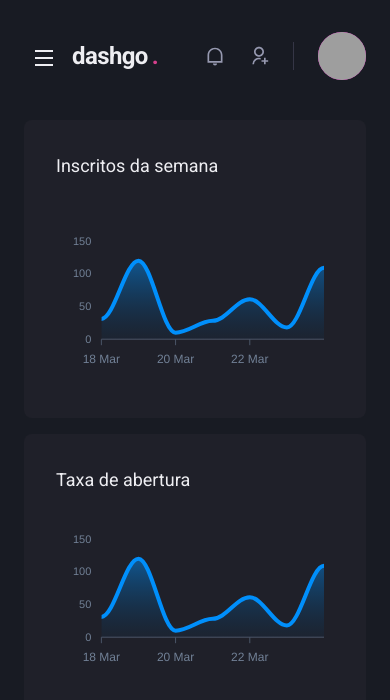
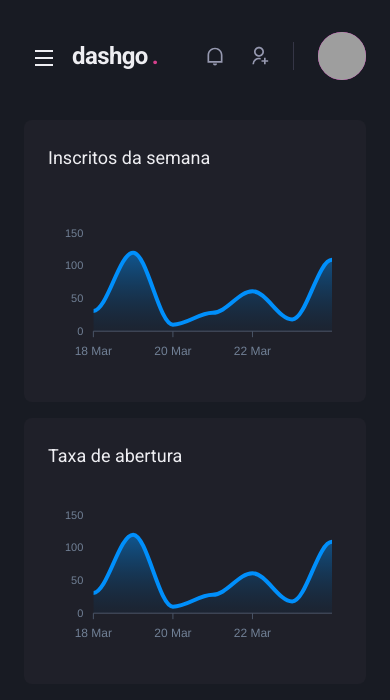
Before and after one commit to paulacynthia/reactjs, a Next.js app: page /dashboard in a window 390 px wide. Shown: the top 700 px of the page. Built offline with nearby package versions, Linux system fonts and the light colour scheme; grey boxes are pictures that could not be loaded.

Commit message:
responsive Dashboard

```diff
--- a/src/pages/dashboard.tsx
+++ b/src/pages/dashboard.tsx
@@ -73,13 +73,13 @@
           align="flex-start"
           pb="4"
         >
-          <Box p="8" bg="gray.800" borderRadius={8}>
+          <Box p={["6", "8"]} bg="gray.800" borderRadius={8}>
             <Text fontSize="lg" mb="4" pb="4">
               Inscritos da semana
             </Text>
             <Chart options={options} series={series} type="area" height={160} />
           </Box>
-          <Box p="8" bg="gray.800" borderRadius={8}>
+          <Box p={["6", "8"]} bg="gray.800" borderRadius={8}>
             <Text fontSize="lg" mb="4">
               Taxa de abertura
             </Text>
```
